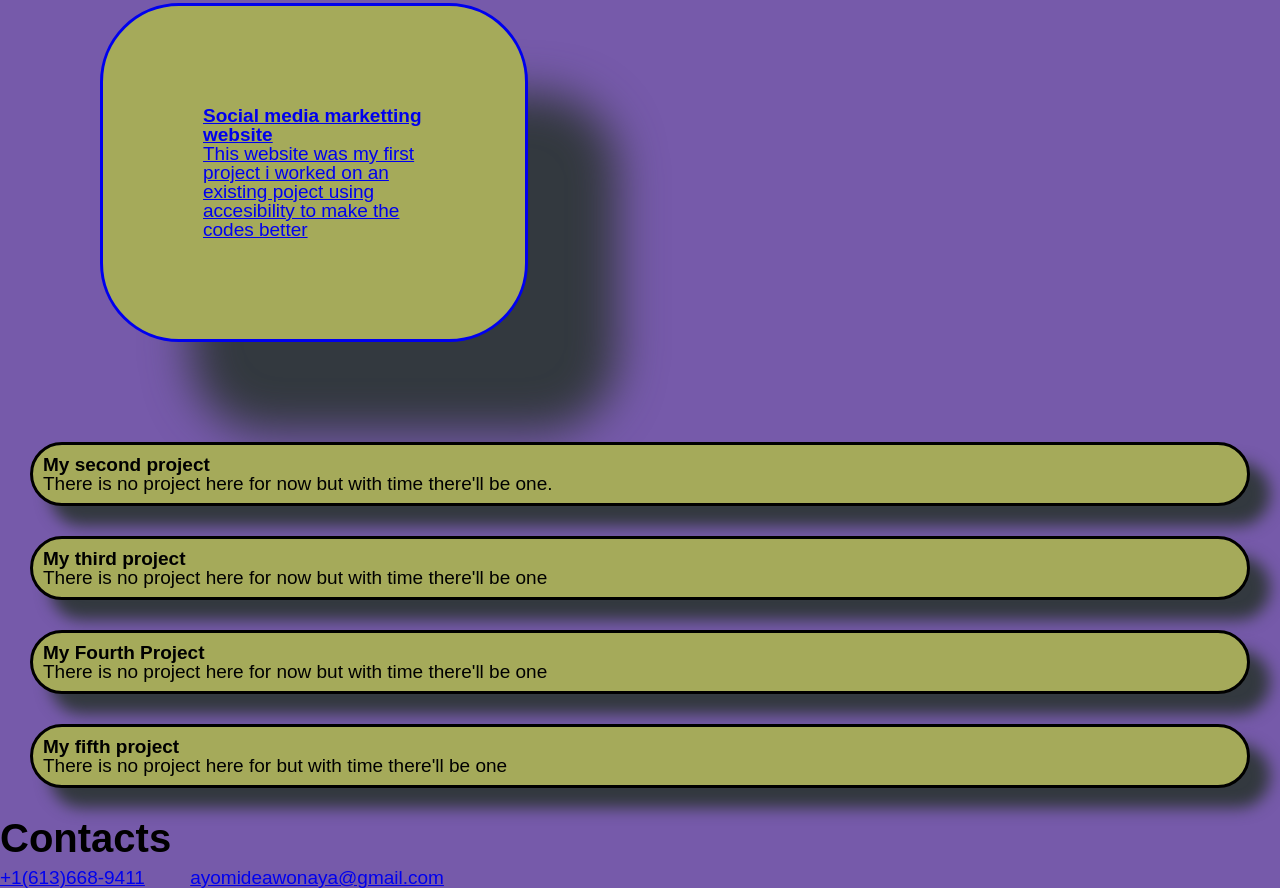
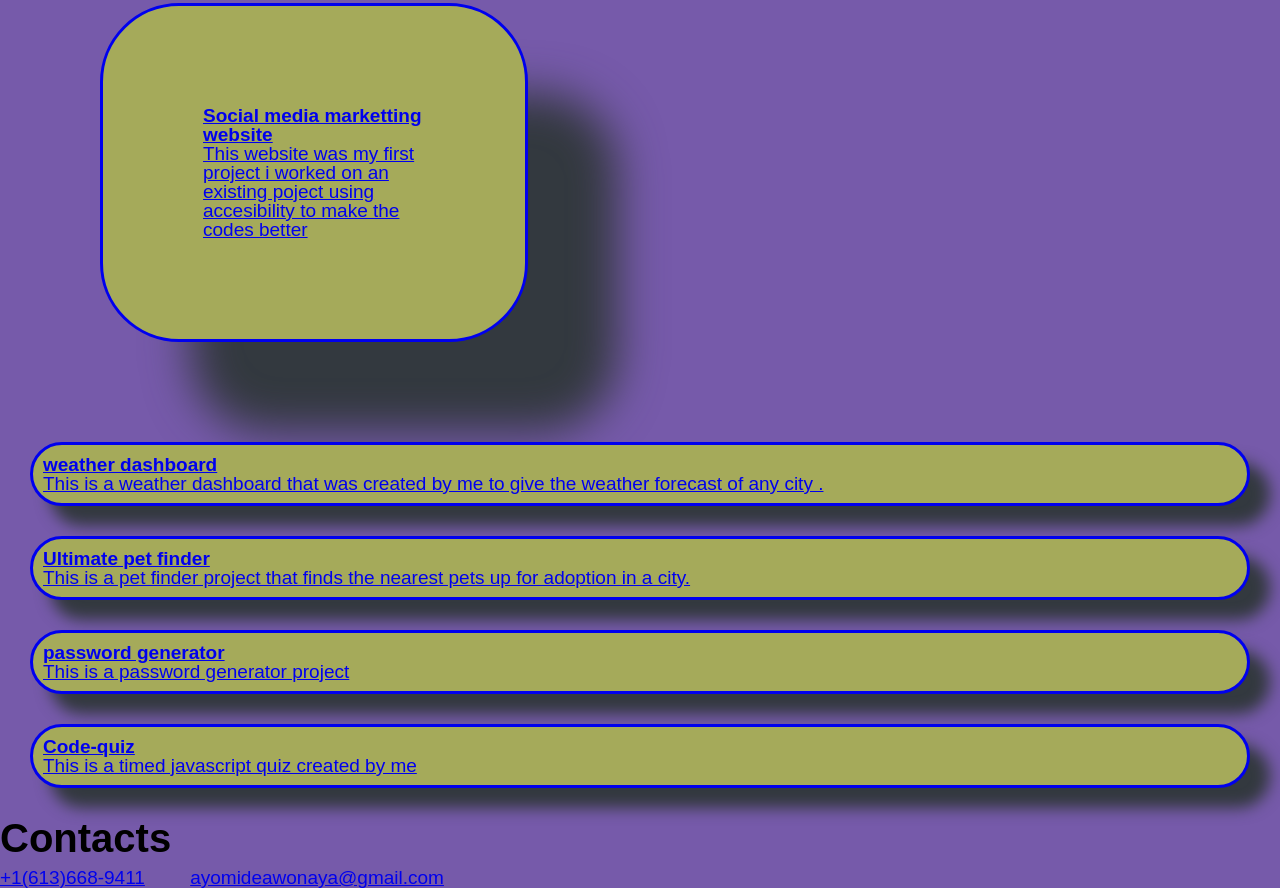
Before and after one commit to AyomideAwonaya21/ayo-homework, a plain HTML site: page index.html in a window 1280 px wide. Shown: the part 650-1538 px from the top of the page. Drawn offline with Linux system fonts and the light colour scheme.

Commit message:
added more projects to the portfolio

```diff
--- a/index.html
+++ b/index.html
@@ -45,39 +45,56 @@
                     </div>
 
                 </a>
+
+
+                <a href="https://ayomideawonaya21.github.io/weather-dashboard/" class="card">
                     <div class= "card-header">
                     </div>
                     <div class="card-content">
-                    <h3>My second project </h3>
+                        <h3>weather dashboard </h3>
                         <p>
-                        There is no project here for now but with time there'll be one.
+                            This is a weather dashboard that was created by me to give the weather forecast of any city .
                         </p>
                     </div>
+
+                </a>
+
+                <a href="https://ayomideawonaya21.github.io/The-Ultimate-Personality-Pet-Finder/" class="card">
                     <div class="card-header">
                     </div>
                     <div class="card-content">
-                    <h3>My third project</h3>
+                        <h3>Ultimate pet finder </h3>
                         <p>
-                        There is no project here for now but with time there'll be one
+                            This is a pet finder project that finds the nearest pets up for adoption in a city.
                         </p>
 
                     </div>
+
+                </a>
+                <a href="https://ayomideawonaya21.github.io/password-generator/"  class="card">
                     <div class="card-header">
                     </div>
                     <div class="card-content">
-                    <h3>My Fourth Project</h3>
+                        <h3> password generator </h3>
                         <p>
-                        There is no project here for now but with time there'll be one
+                            This is a password generator project
                         </p>
                     </div>
+
+                </a>
+                <a href="https://ayomideawonaya21.github.io/code-quiz/" class="card">
                     <div class="card-header">
                     </div>
                     <div class="card-content">
-                    <h3>My fifth project</h3>
+                        <h3>Code-quiz</h3>
                         <p>
-                        There is no project here for but with time there'll be one
+                            This is a timed javascript quiz created by me
                         </p>
                     </div>
+
+
+                </a>
+
 
             </div>
 
```
Also changed, not shown: 2 other files. Lines whose indentation alone changed are shown as unchanged.
